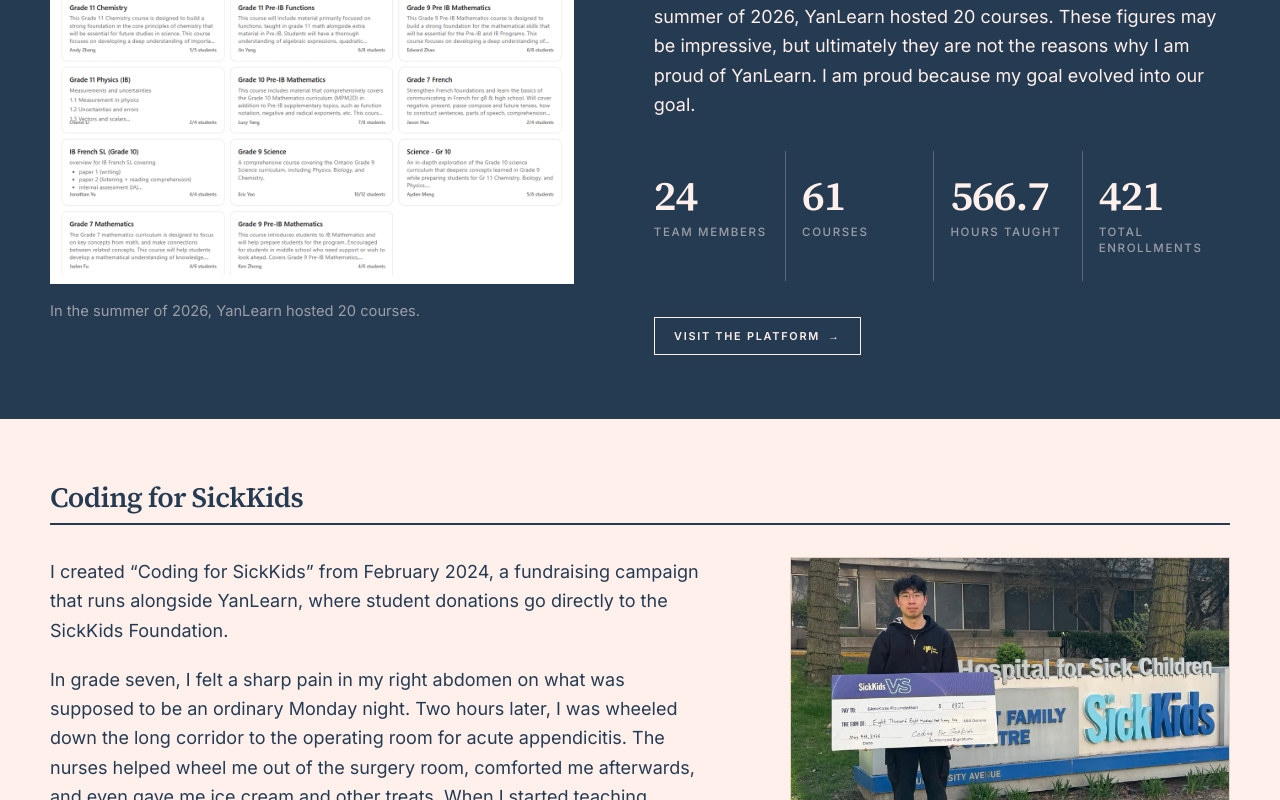
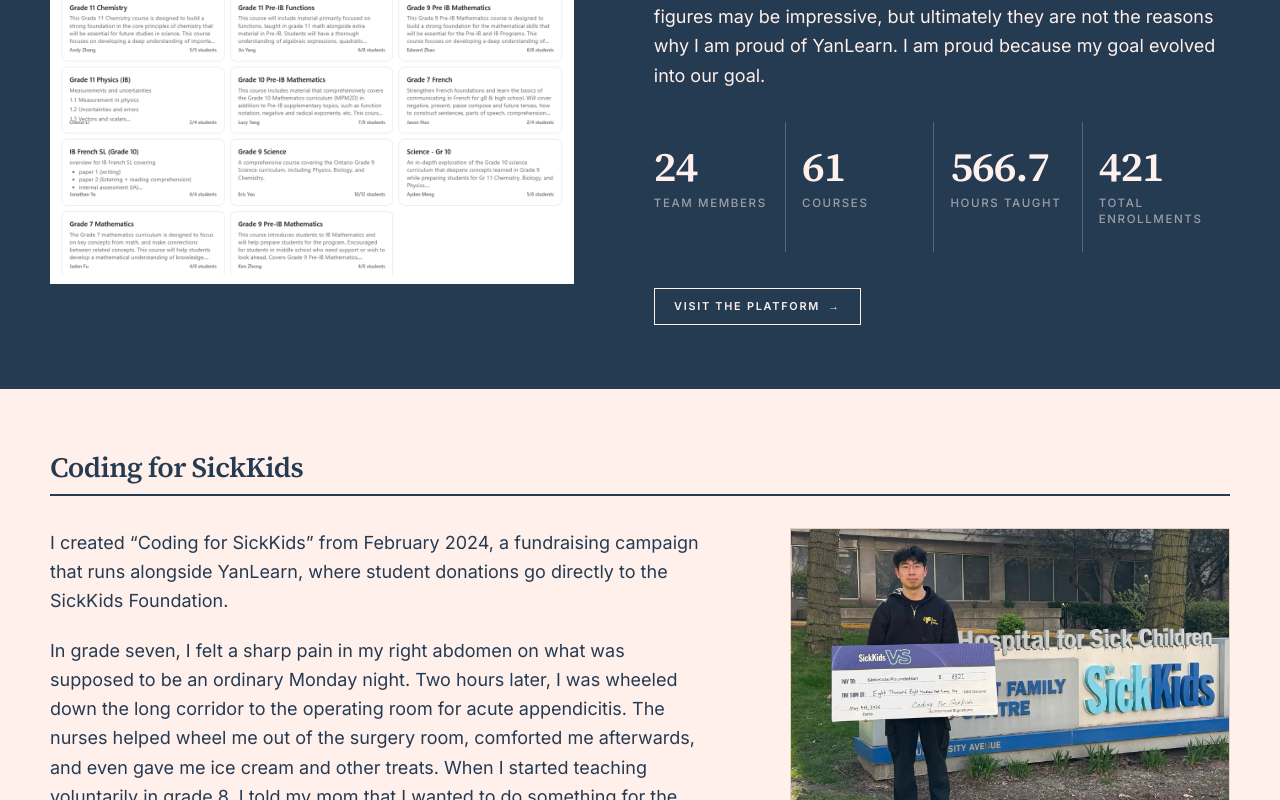
Before and after one commit to OoEthanoO/me, a Next.js app: page /social-impact in a window 1280 px wide. Shown: the part 614-1414 px from the top of the page. Built offline with nearby package versions, Linux system fonts and the light colour scheme; no server answers.

Commit message:
Drop the courses-hosted line from the YanLearn entry
Both the screenshot's caption and the sentence in the write-up; captions
are now optional so the picture stands on its own.

```diff
--- a/app/social-impact/page.tsx
+++ b/app/social-impact/page.tsx
@@ -128,9 +128,11 @@
                                 className="w-full"
                               />
                             </div>
-                            <figcaption className="mt-4 text-[0.92rem] leading-relaxed text-[var(--entry-muted)]">
-                              {image.caption}
-                            </figcaption>
+                            {image.caption && (
+                              <figcaption className="mt-4 text-[0.92rem] leading-relaxed text-[var(--entry-muted)]">
+                                {image.caption}
+                              </figcaption>
+                            )}
                           </figure>
                         ))}
                       </div>
--- a/data/service.ts
+++ b/data/service.ts
@@ -6,7 +6,8 @@
 export interface ServiceImage {
   src: string;
   alt: string;
-  caption: string;
+  /** Omitted where the picture speaks for itself. */
+  caption?: string;
   /** Screenshots sit on white; photographs fill their frame. */
   kind: "screenshot" | "photo";
 }
@@ -74,7 +75,7 @@
     title: "YanLearn",
     // Printed on the Social Impact page as supplied for the site.
     overview:
-      "I founded YanLearn, a free online tutoring platform, in July 2023, built the platform myself.\n\nFrom Grade 9 (July 2023), I volunteered to teach beginner coding courses (I taught over 230 students). However, I quickly realized that with my ambitious goals, I simply could not do this alone. Thus, I assembled a free tutoring organization, YanLearn, to serve this vision. I relentlessly reached out to and shared my idea with qualified tutors, many of whom were motivated to join. In the summer of 2026, YanLearn hosted 20 courses. These figures may be impressive, but ultimately they are not the reasons why I am proud of YanLearn. I am proud because my goal evolved into our goal.",
+      "I founded YanLearn, a free online tutoring platform, in July 2023, built the platform myself.\n\nFrom Grade 9 (July 2023), I volunteered to teach beginner coding courses (I taught over 230 students). However, I quickly realized that with my ambitious goals, I simply could not do this alone. Thus, I assembled a free tutoring organization, YanLearn, to serve this vision. I relentlessly reached out to and shared my idea with qualified tutors, many of whom were motivated to join. These figures may be impressive, but ultimately they are not the reasons why I am proud of YanLearn. I am proud because my goal evolved into our goal.",
     description:
       "A free online tutoring platform for students in grades 6–12, taught by a team of high school volunteers. It handles accounts and roles, course catalogues, enrollment, scheduling, volunteer hour tracking, and the admin tooling the team runs day to day — so the volunteers can spend their time teaching rather than coordinating.",
     // Still rendered on the home page; the Social Impact entry leads with the
@@ -89,8 +90,6 @@
       {
         src: "/yanlearn-courses.png",
         alt: "The YanLearn course catalogue: a grid of available courses from Python and Java to IB Biology, French and Grade 7 Math, each showing its tutor and current enrollment.",
-        caption:
-          "In the summer of 2026, YanLearn hosted 20 courses.",
         kind: "screenshot",
       },
     ],
```
